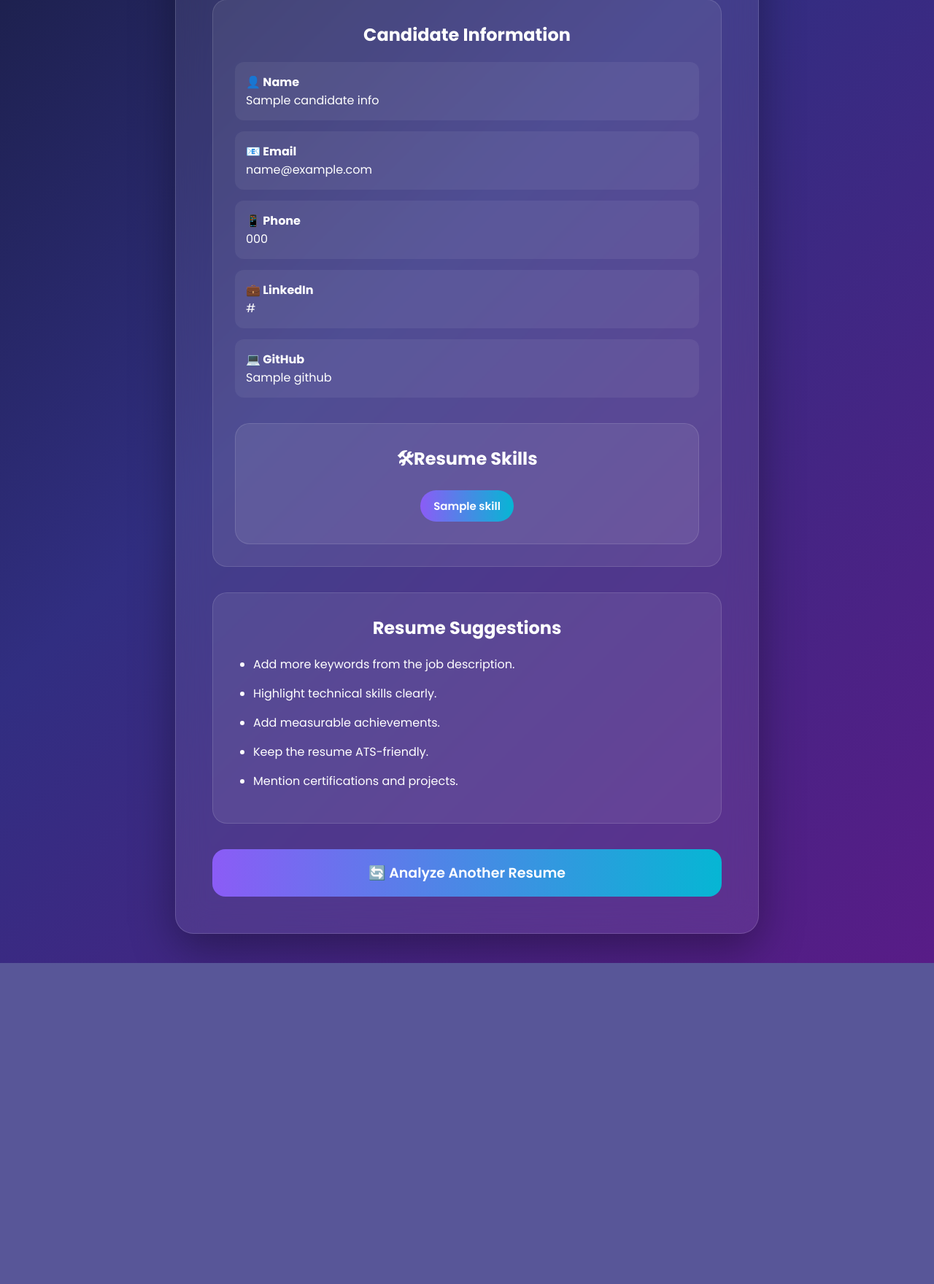
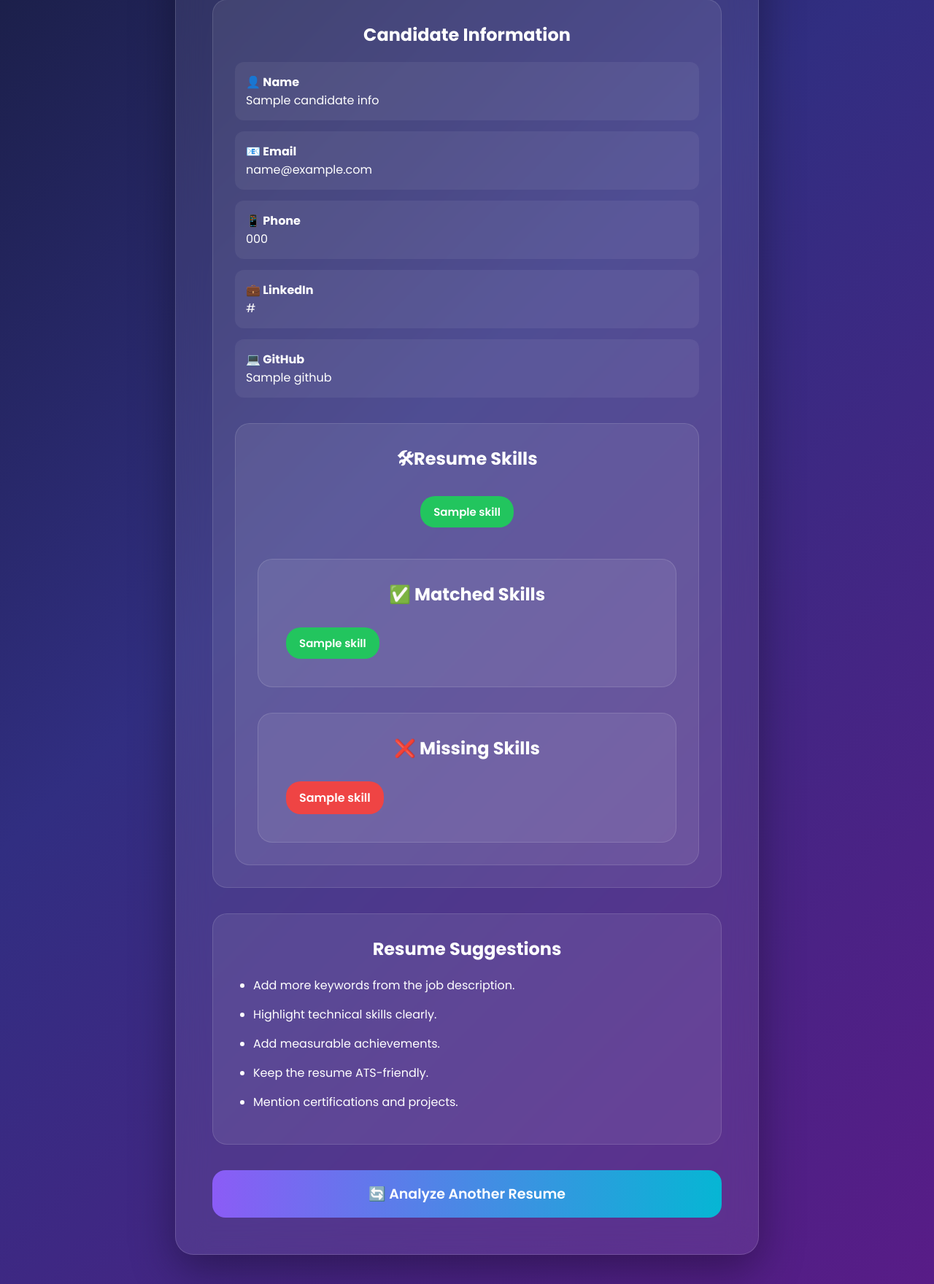
Before and after one commit to PiyushSingh8924/Resume_Analyzer, a Flask app: template templates/result.html in a window 1280 px wide. Shown: the part 703-2463 px from the top of the page at 73% size. Before the commit the page ends 2023 px from the top, so only its background shows below. Run offline with Flask 3, Linux system fonts and the light colour scheme; the template is opened without the code that fills it: most values are stand-ins (such as "Sample title", 1, 10 or a date in 2020).

Commit message:
feat: improve ATS analyzer with MySQL storage and skill matching

```diff
--- a/app.py
+++ b/app.py
@@ -51,26 +51,35 @@ def analyze():
     clean_resume = preprocess(text)
     clean_job = preprocess(job_description)
 
-    score = calculate_score(
-        clean_resume,
-        clean_job
-    )
-
-    save_analysis(
-    candidate_info,
-    score,
+    score, matched_skills = calculate_score(
+    clean_resume,
+    clean_job,
     resume_skills,
     job_skills
     )
 
-    return render_template(
-        "result.html",
-        score=score,
-        candidate_info=candidate_info,
-        resume_skills=resume_skills,
-        job_skills=job_skills
+    save_analysis(
+        candidate_info,
+        score,
+        resume_skills,
+        job_skills
     )
 
+    missing_skills = list(
+    set(job_skills)
+    -
+    set(resume_skills)
+    )
+
+    return render_template(
+    "result.html",
+    score=score,
+    candidate_info=candidate_info,
+    resume_skills=resume_skills,
+    job_skills=job_skills,
+    matched_skills=matched_skills,
+    missing_skills=missing_skills
+)
 
 if __name__ == "__main__":
     app.run(debug=True, port=5001)
--- a/static/style.css
+++ b/static/style.css
@@ -389,3 +389,36 @@ button:hover{
 
     font-size:15px;
 }
+.skill{
+
+    display:inline-block;
+
+    margin:8px;
+
+    padding:10px 18px;
+
+    background:#22c55e;
+
+    color:white;
+
+    border-radius:20px;
+
+    font-weight:600;
+}
+
+.missing{
+
+    display:inline-block;
+
+    margin:8px;
+
+    padding:10px 18px;
+
+    background:#ef4444;
+
+    color:white;
+
+    border-radius:20px;
+
+    font-weight:600;
+}
--- a/templates/result.html
+++ b/templates/result.html
@@ -169,6 +169,39 @@
 
     </div>
 
+    <div class="card">
+
+    <h2>✅ Matched Skills</h2>
+
+    {% for skill in matched_skills %}
+
+        <span class="skill">
+
+            {{ skill }}
+
+        </span>
+
+    {% endfor %}
+
+</div>
+
+
+<div class="card">
+
+    <h2>❌ Missing Skills</h2>
+
+    {% for skill in missing_skills %}
+
+        <span class="missing">
+
+            {{ skill }}
+
+        </span>
+
+    {% endfor %}
+
+</div>
+
 </div>
 
     </div>
```
Also changed, not shown: utils/scorer.py (+65 -6 lines).
